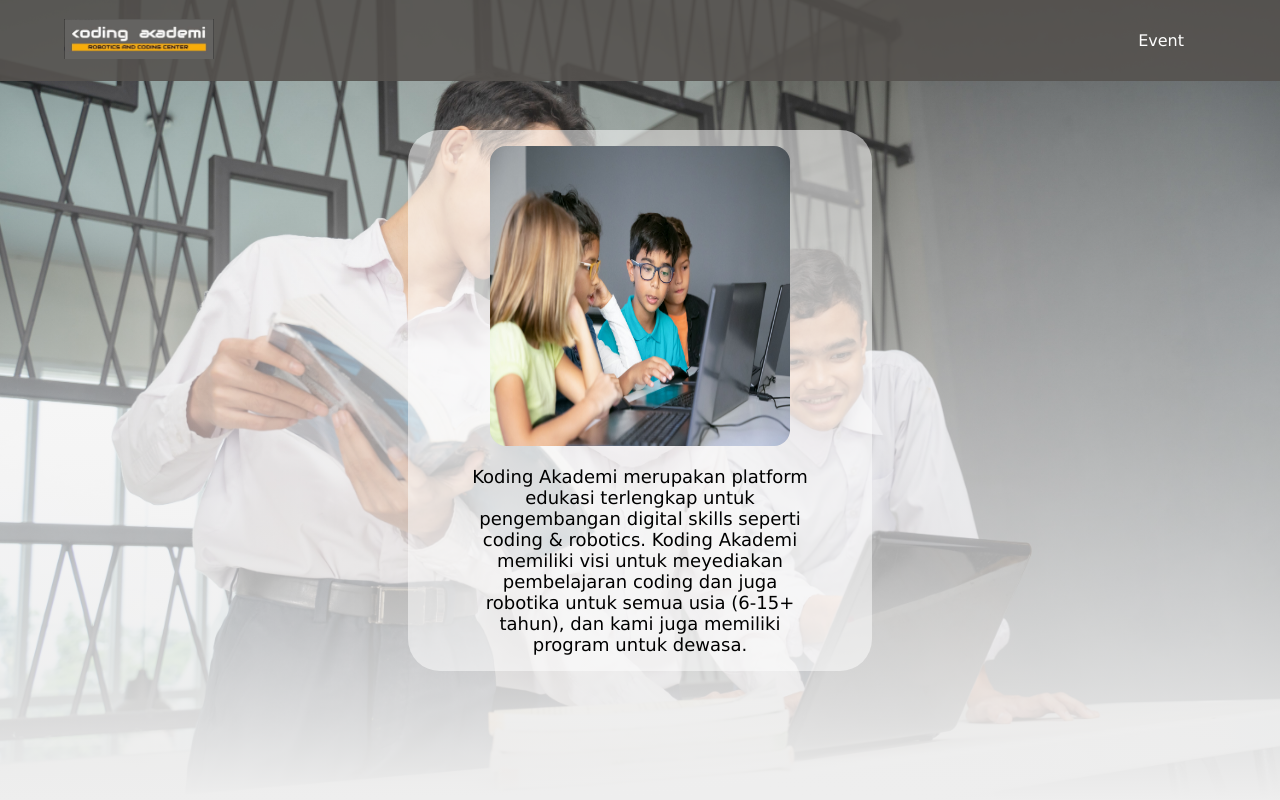
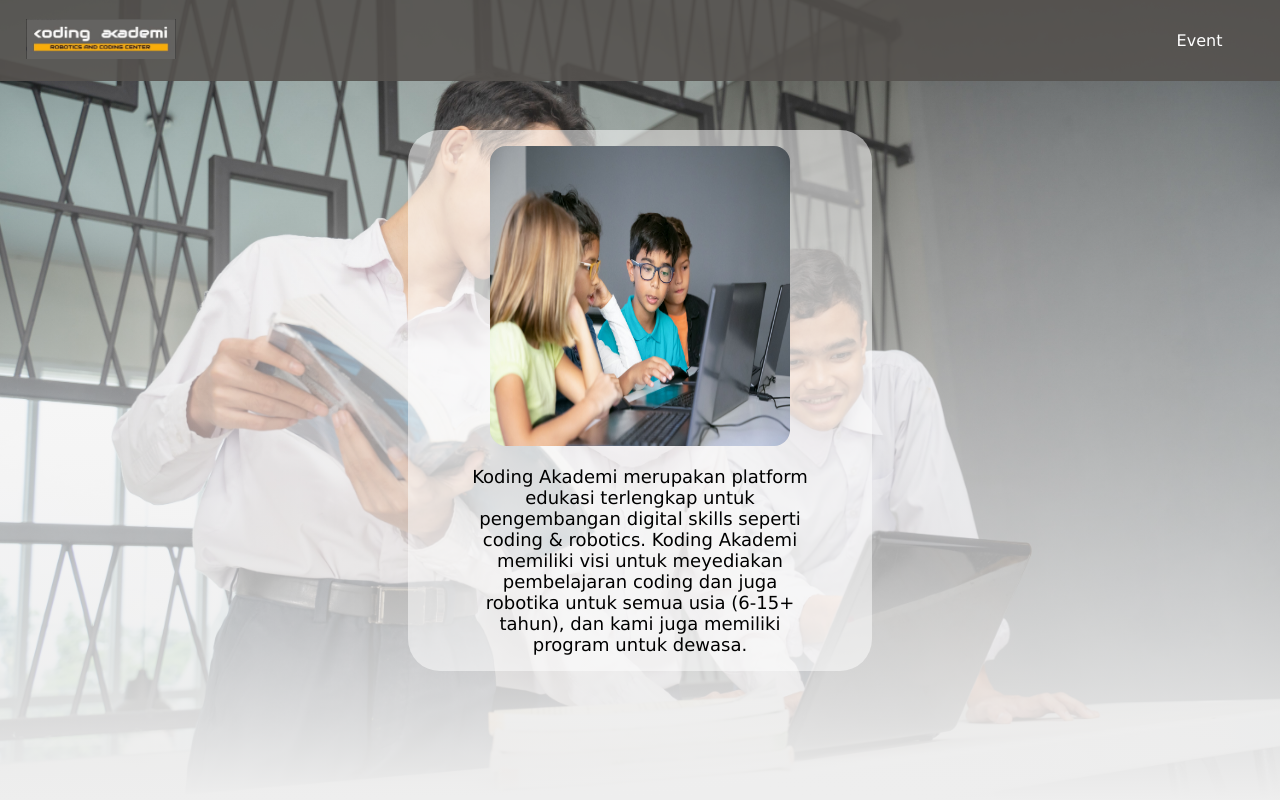
Before and after one commit to agungsuniantara/workshop, a plain HTML site: page index.html in a window 1280 px wide. Shown: the top 800 px of the page. Drawn offline with Linux system fonts and the light colour scheme.

Commit message:
Update css.css

```diff
--- a/css.css
+++ b/css.css
@@ -19,7 +19,7 @@ body{
     justify-content: space-between;
     flex-wrap: wrap;
     align-items: center;
-    padding: 15px 5%;
+    padding: 15px 2%;
     position: fixed;
     top: 0;
     left: 0;
```
